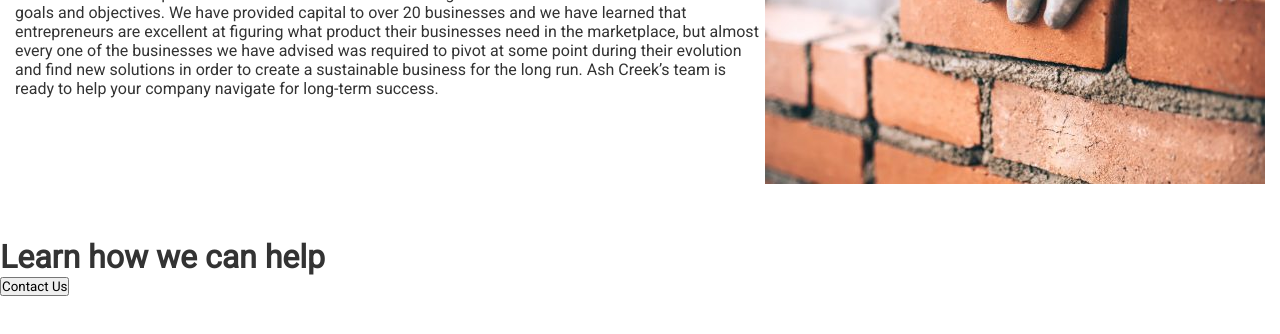
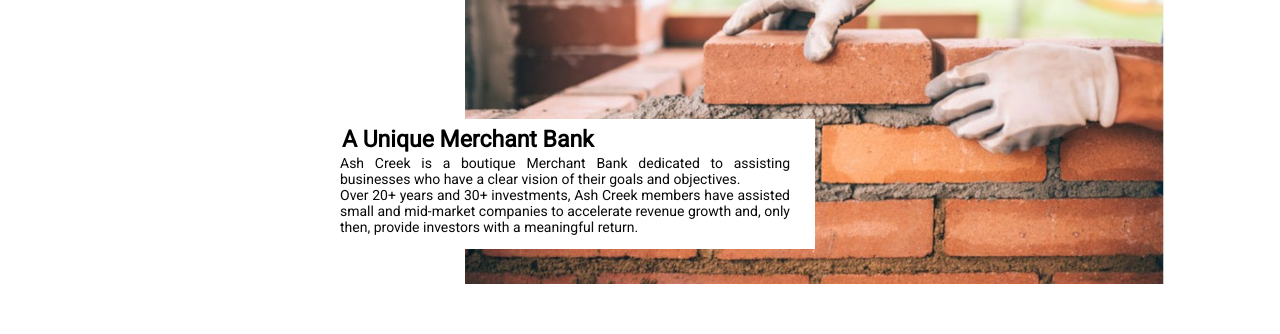
Before and after one commit to Lubwama-Emmanuel/ash_creek_advisors, a plain HTML site: page index.html in a window 1280 px wide. Shown: the part 735-1069 px from the top of the page. Before the commit the page ends 1031 px from the top, so only its background shows below. Drawn offline with Linux system fonts and the light colour scheme.

Commit message:
first section

```diff
--- a/index.html
+++ b/index.html
@@ -23,23 +23,17 @@
       <button class="second">Business advisory and investment banking services<br>
       to small and medium-sized business</button>
   </section>
-  <section class="one">
-      <div class="text1">
-          <h1>A unique merchant bank</h1>
-          <p>Ash Creek is a boutique Merchant Bank dedicated to assisting businesses who have a clear vision of their goals and objectives.
-              We have provided capital to over 20 businesses and we have learned that entrepreneurs are excellent at figuring what product
-               their businesses need in the marketplace, but almost every one of the businesses we have advised was required to pivot at
-              some point during their evolution and find new solutions in order to create a sustainable business for the long run.
-              Ash Creek’s team is ready to help your company navigate for long-term success.
+  <section class="container">
+      <div class="text-container">
+          <h3>A unique merchant bank</h3>
+          <p>
+            Ash Creek is a boutique Merchant Bank dedicated to assisting businesses who have a clear vision of
+            their goals and objectives.  <br>
+            Over 20+ years and 30+ investments, Ash Creek members have assisted small and mid-market companies
+            to accelerate revenue growth and, only then, provide investors with a meaningful return.
           </p>
       </div>
-      <div class="image1">
-          <img src="Images/first.jpg" alt="">
-      </div>
-  </section>
-  <section class="cont">
-      <h3>Learn how we can help</h3>
-      <button>Contact Us</button>
+      <img src="Images/sample.jpg" alt="Your Image" class="image">
   </section>
   </body>
 </html>
--- a/style.css
+++ b/style.css
@@ -88,8 +88,38 @@ h3{
 }
 
 /* First section */
-.one{
+.container {
+    position: relative;
     display: flex;
-    justify-content: space-between;
+    align-items: center;
     padding: 50px 15px;
-}
+  }
+
+  .text-container {
+    background-color: white;
+    padding: 5px 25px;
+    position: absolute;
+    margin-top: 150px; /* Adjust this value to move the text up or down */
+    z-index: 1;
+    height: 130px;
+    width: 500px;
+    margin-left: 300px;
+  }
+  .text-container h3{
+    font-size: 23px;
+    font-weight: 600;
+    color: #000;
+    text-transform: capitalize;
+    padding: 2px;
+  }
+  .text-container p{
+    font-size: 14px;
+    font-weight: 400;
+    color: #0a0a0a;
+    text-align: justify;
+  }
+  .image {
+    margin-left: 450px;
+    width: 700px; /* Adjust the desired width */
+    height: 350px;
+  }
```
Also changed, not shown: Images/sample.jpg (added).
